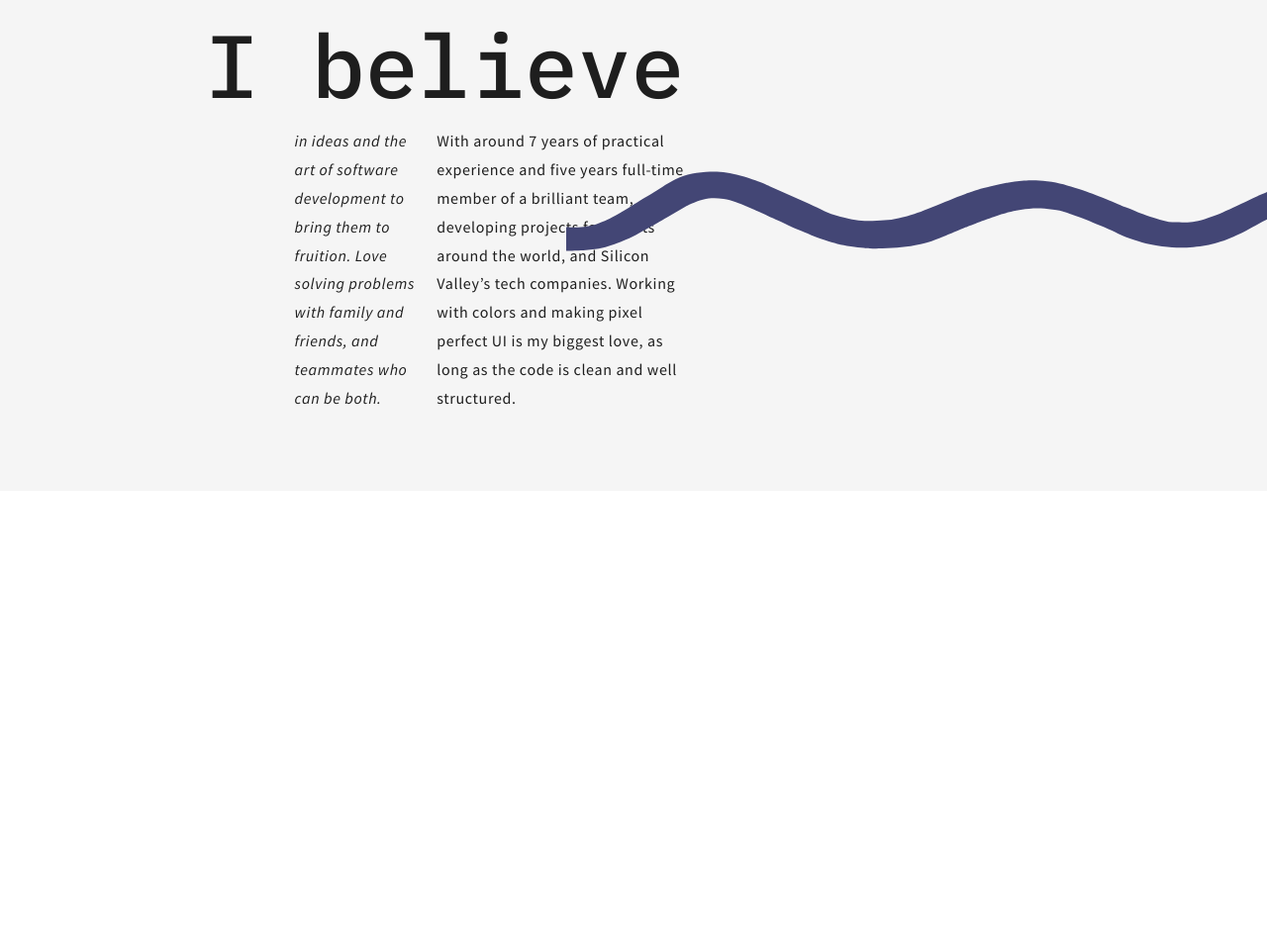
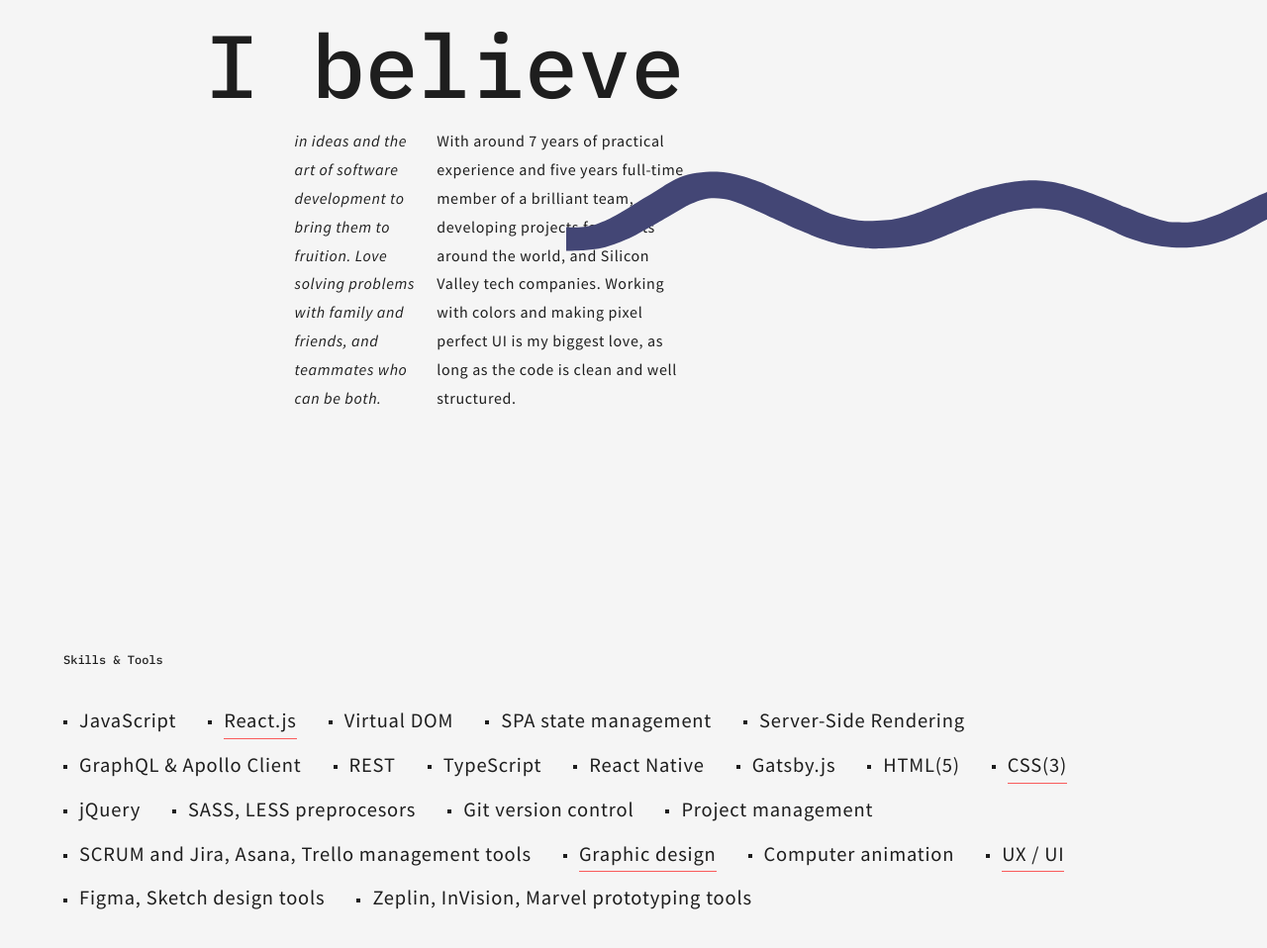
Before and after one commit to jovanovskajovana/jovanovskajovana.com, a Gatsby site: page / in a window 1280 px wide. Shown: the part 622-1580 px from the top of the page at 99% size. Before the commit the page ends 1118 px from the top, so only its background shows below. Built offline with nearby package versions, Linux system fonts and the light colour scheme; Gatsby itself is replaced by a stand-in of ours.

Commit message:
Add second section and data

```diff
--- /dev/null
+++ b/src/constants/content.js
@@ -0,0 +1,89 @@
+export const skills = [
+  'JavaScript',
+  'React.js',
+  'Virtual DOM',
+  'SPA state management',
+  'Server-Side Rendering',
+  'GraphQL & Apollo Client',
+  'REST',
+  'TypeScript',
+  'React Native',
+  'Gatsby.js',
+  'HTML(5)',
+  'CSS(3)',
+  'jQuery',
+  'SASS, LESS preprocesors',
+  'Git version control',
+  'Project management',
+  'SCRUM and Jira, Asana, Trello management tools',
+  'Graphic design',
+  'Computer animation',
+  'UX / UI',
+  'Figma, Sketch design tools',
+  'Zeplin, InVision, Marvel prototyping tools',
+]
+
+export const hobby = [
+  {
+    id: '01',
+    title: 'Colorized.mk',
+    url: 'https://colorized.mk/',
+  },
+  {
+    id: '02',
+    title: 'Viktor’s Page',
+    url: 'https://colorized.mk/',
+  },
+  {
+    id: '03',
+    title: 'Playground',
+    url: 'https://colorized.mk/',
+  },
+  {
+    id: '04',
+    title: 'LeZéro',
+    url: 'https://colorized.mk/',
+  },
+]
+
+export const work = [
+  {
+    title: 'Routable',
+    url: 'https://routable.com/',
+  },
+  {
+    title: 'Room',
+    url: 'https://room.com/',
+  },
+  {
+    title: 'BitsOfBali',
+    url: 'https://www.bitsofbali.com/',
+  },
+  {
+    title: 'Plume',
+    url: 'https://www.plume.com/',
+  },
+  {
+    title: 'Shoobs',
+    url: 'https://shoobs.com/',
+  },
+]
+
+export const writing = [
+  {
+    title: 'React Styleguides',
+    url: '',
+  },
+  {
+    title: 'JavaScript Styleguides',
+    url: '',
+  },
+  {
+    title: 'Slicing Styleguides',
+    url: '',
+  },
+  {
+    title: 'Gatsby Template',
+    url: '',
+  },
+]
--- a/src/pages/index.js
+++ b/src/pages/index.js
@@ -5,8 +5,10 @@ import WavesLeft from '../components/figures/WavesLeft'
 import WavesRight from '../components/figures/WavesRight'
 import Sun from '../components/figures/Sun'
 
+import { skills } from '../constants/content'
+
 import { SectionOne, SectionTwo } from '../styles/ContentLayout'
-import { Headline, Paragraph } from '../styles/Typography'
+import { TextXXL, TextM, TextS, TextXS } from '../styles/Typography'
 
 const HomePage = () => (
   <>
@@ -17,22 +19,30 @@ const HomePage = () => (
       <WavesRight top="35vh" right="-4vw" />
 
       <div className="intro">
-        <Headline>I believe</Headline>
+        <TextXXL>I believe</TextXXL>
         <div className="text">
-          <Paragraph italic>
+          <TextS italic>
             in ideas and the art of software development to bring them to fruition. Love solving
             problems with family and friends, and teammates who can be both.
-          </Paragraph>
-          <Paragraph>
+          </TextS>
+          <TextS>
             With around 7 years of practical experience and five years full-time member of a
-            brilliant team, developing projects for clients around the world, and Silicon Valley’s
+            brilliant team, developing projects for clients around the world, and Silicon Valley
             tech companies. Working with colors and making pixel perfect UI is my biggest love, as
             long as the code is clean and well structured.
-          </Paragraph>
+          </TextS>
         </div>
       </div>
     </SectionOne>
-    <SectionTwo></SectionTwo>
+    <SectionTwo column alignItems="flex-start">
+      <TextXS>Skills & Tools</TextXS>
+
+      <div className="content">
+        {skills.map((item, index) => (
+          <TextM key={index}>{item}</TextM>
+        ))}
+      </div>
+    </SectionTwo>
   </>
 )
 
--- a/src/styles/ContentLayout.js
+++ b/src/styles/ContentLayout.js
@@ -5,6 +5,8 @@ import { Container } from './PageLayout'
 const SectionOne = styled(Container)`
   position: relative;
   padding-top: 64vh;
+  margin-bottom: 30vh;
+  color: ${(props) => props.theme.textPrimary};
 
   .intro {
     display: flex;
@@ -33,7 +35,53 @@ const SectionOne = styled(Container)`
 `
 
 const SectionTwo = styled(Container)`
-  margin-top: 10vh;
+  padding: 0 5vw;
+  margin-bottom: 30vh;
+  color: ${(props) => props.theme.textPrimary};
+
+  .content {
+    display: flex;
+    flex-wrap: wrap;
+    width: 100%;
+    padding-top: 2rem;
+  }
+
+  h4 {
+    position: relative;
+    padding-left: 1rem;
+    margin-right: 2rem;
+    margin-bottom: 0.5rem;
+
+    &:before {
+      position: absolute;
+      content: '';
+      top: 50%;
+      left: 0;
+      height: 4px;
+      width: 4px;
+      background-color: ${(props) => props.theme.textPrimary};
+    }
+
+    &:after {
+      position: absolute;
+      content: '';
+      right: 0;
+      bottom: 0;
+      height: 1px;
+      width: calc(100% - 1rem);
+      background-color: ${(props) => props.theme.textHiglight};
+      display: none;
+    }
+
+    &:nth-child(2),
+    &:nth-child(12),
+    &:nth-child(18),
+    &:nth-child(20) {
+      &:after {
+        display: block;
+      }
+    }
+  }
 `
 
 export { SectionOne, SectionTwo }
--- a/src/styles/Typography.js
+++ b/src/styles/Typography.js
@@ -1,23 +1,31 @@
 import styled from 'styled-components'
 
-const Headline = styled.h1`
+const TextXXL = styled.h1`
   font-size: 7vw;
   font-weight: 400;
   line-height: 1.4;
   font-family: ${(props) => props.theme.fontPrimary};
 `
 
-const Title = styled.h2`
+const TextXL = styled.h2`
   font-size: 1.5rem;
   font-weight: 600;
 `
 
-const Subtitle = styled.h3`
+const TextL = styled.h3`
   font-size: 1rem;
   font-weight: 400;
 `
 
-const Paragraph = styled.p`
+const TextM = styled.h4`
+  font-size: 1.6vw;
+  font-weight: 400;
+  line-height: 1.8;
+  letter-spacing: 0.04em;
+  font-family: ${(props) => props.theme.fontSecondary};
+`
+
+const TextS = styled.p`
   font-size: 1rem;
   font-weight: 400;
   line-height: 1.8;
@@ -26,4 +34,11 @@ const Paragraph = styled.p`
   font-style: ${(props) => (props.italic ? 'italic' : 'normal')};
 `
 
-export { Headline, Title, Subtitle, Paragraph }
+const TextXS = styled.p`
+  font-size: 0.75rem;
+  font-weight: 400;
+  line-height: 1.8;
+  font-family: ${(props) => props.theme.fontPrimary};
+`
+
+export { TextXXL, TextXL, TextL, TextM, TextS, TextXS }
```
